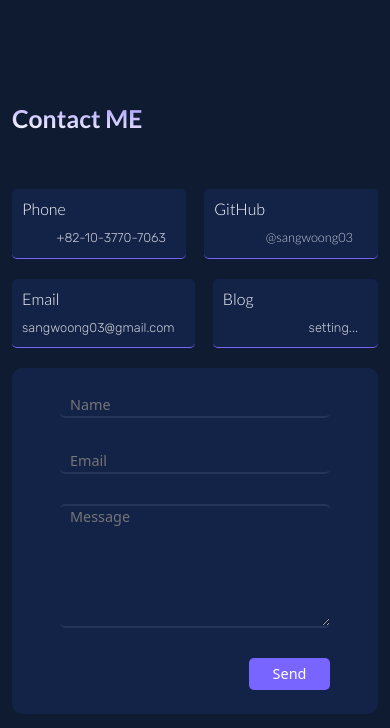
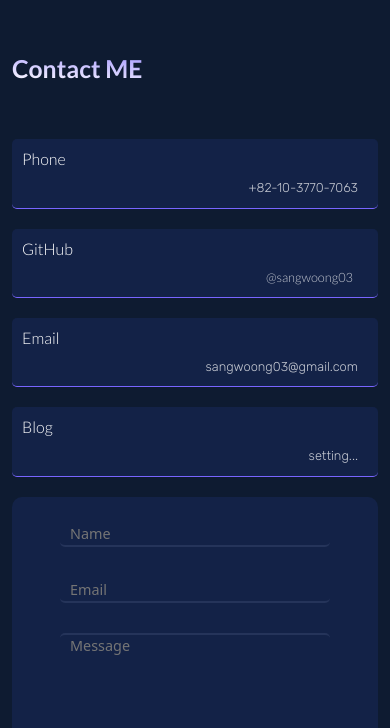
Before and after one commit to sangwoong03/portfolio-app, a React (Create React App) app: page / in a window 390 px wide. Shown: the part 1036-1764 px from the top of the page. Built offline with nearby package versions, Linux system fonts and the light colour scheme.

Commit message:
docs: portfolio_contact (added media query)

```diff
--- a/src/components/Contact/Contact.css
+++ b/src/components/Contact/Contact.css
@@ -51,6 +51,7 @@
 /* MEDIA */
 @media screen and (max-width: 992px) {
   .contact {
+    padding-top: 50px;
     padding-bottom: 150px;
   }
   .contact__info-container {
@@ -70,10 +71,18 @@
 
 @media screen and (max-width: 767px) {
   .contact__info-container {
-    display: flex;
     flex-direction: row;
   }
   .contact__info-box {
     width: 50%;
   }
 }
+@media screen and (max-width: 415px) {
+  .contact__info-container {
+    flex-direction: column;
+    align-items: center;
+  }
+  .contact__info-box {
+    width: 100%;
+  }
+}
```
